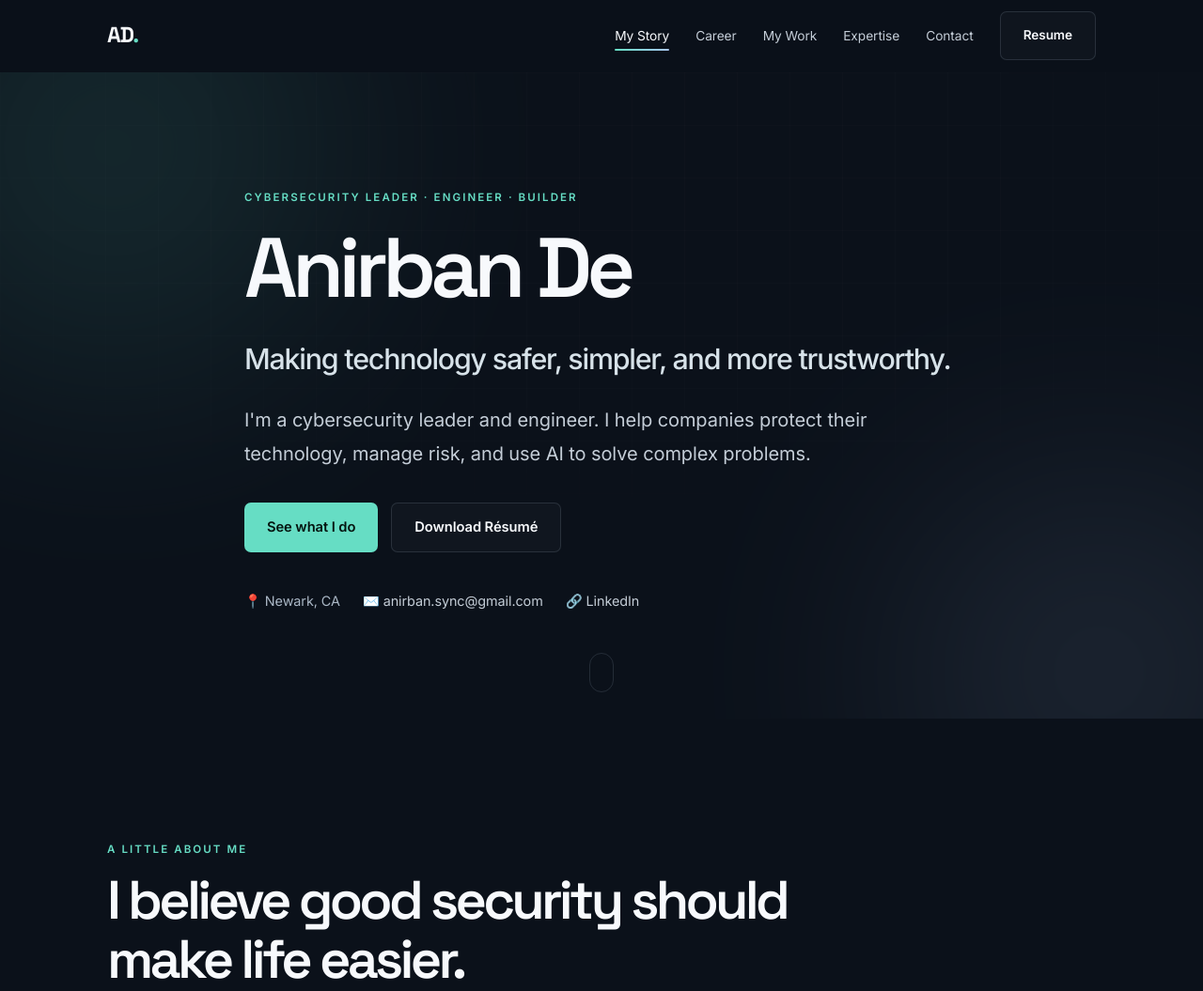
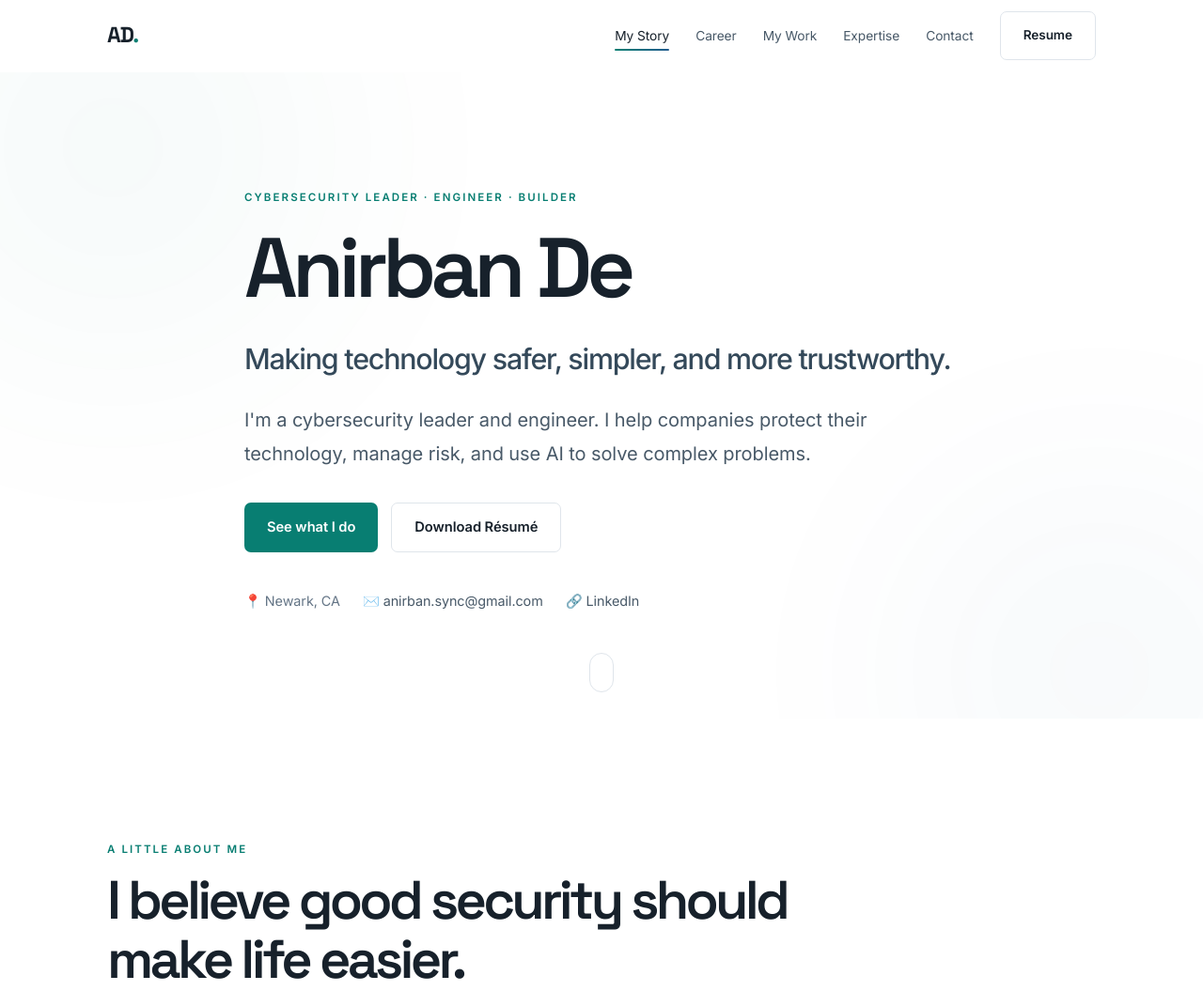
Before and after one commit to deanirban1989/anirban, a plain HTML site: page index.html in a window 1280 px wide. Shown: the top 1055 px of the page at 94% size. Drawn offline with Linux system fonts and the light colour scheme.

Commit message:
Switch premium portfolio to clean white background and dark readable text

```diff
--- a/css/style.css
+++ b/css/style.css
@@ -569,3 +569,34 @@ body{letter-spacing:-.005em}h1,h2,h3{letter-spacing:-.035em}.nav-wrap{background
 .card p{font-size:1rem;line-height:1.8}
 .card{min-height:215px}
 @media(max-width:680px){.hero h1{font-size:clamp(3rem,12vw,4.6rem)}.hero-summary{font-size:1.08rem}.section-title{font-size:2.35rem}}
+
+/* Light editorial theme */
+:root{
+  color-scheme:light;
+  --bg:#ffffff;
+  --bg-alt:#f6f8fa;
+  --surface:#ffffff;
+  --surface-strong:#f1f5f8;
+  --border:#dfe5eb;
+  --text:#17212b;
+  --text-dim:#485968;
+  --text-faint:#647586;
+  --accent:#087e72;
+  --accent-2:#235c8e;
+  --accent-soft:rgba(8,126,114,.08);
+}
+body{background:#fff;color:var(--text)}
+.nav-wrap{background:rgba(255,255,255,.94)}
+.nav-links{background:transparent}
+.hero h1{color:var(--text)}
+.hero-role{color:#34495a}
+.hero-bg .glow{opacity:.035}
+.grid-overlay{opacity:.12}
+.btn-primary{background:var(--accent);color:#fff}
+.btn-ghost,.btn-small{background:#fff;color:var(--text);border-color:var(--border)}
+.btn-ghost:hover,.btn-small:hover{background:#f1f5f8}
+.stat,.timeline-card,.card,.edu-card,.contact-link{background:#fff}
+.timeline-dot{background:#fff}
+.timeline-list strong{color:#17212b}
+.tag{background:#fff}
+@media(max-width:680px){.nav-links{background:#fff}}
```
